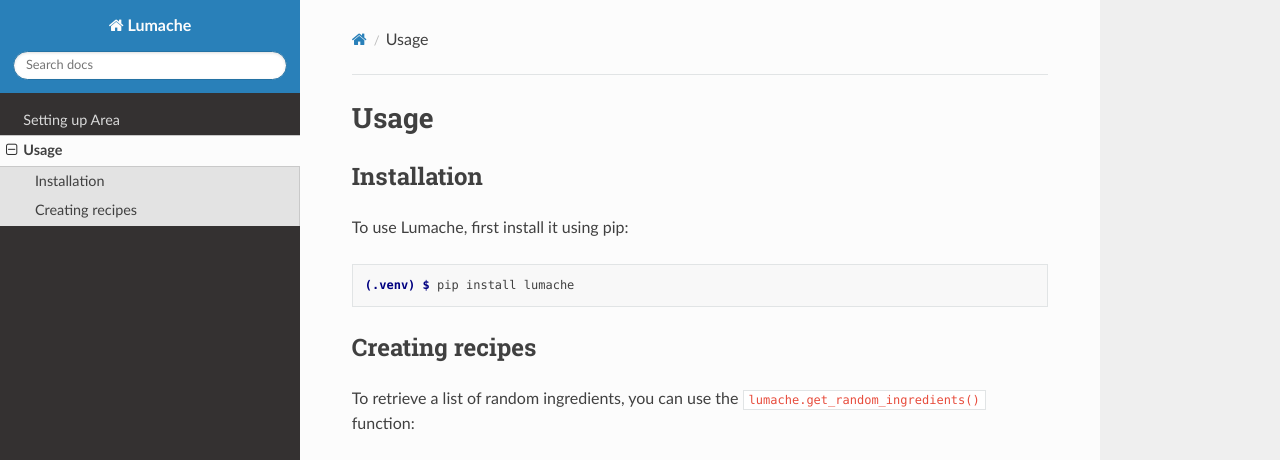
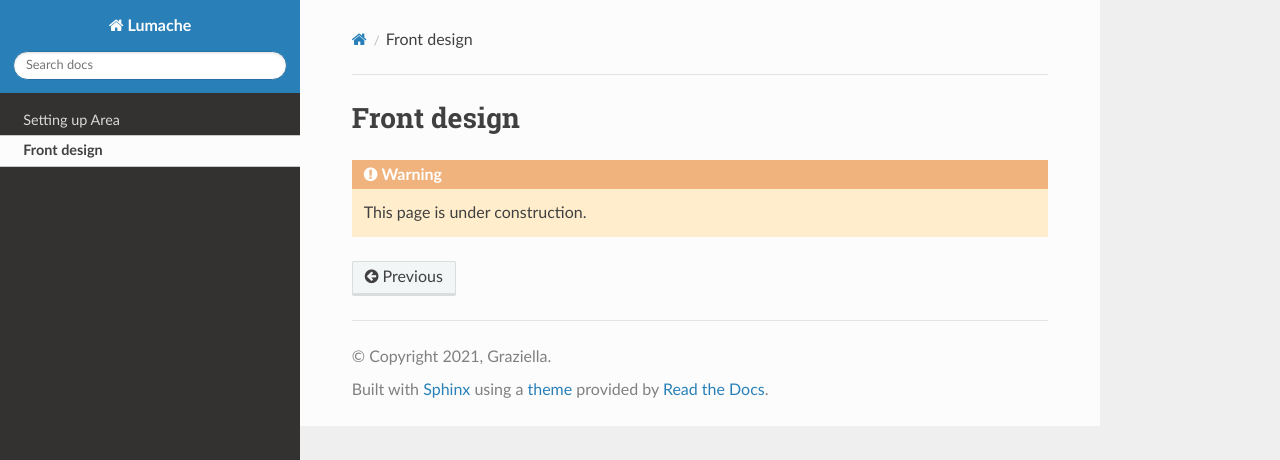
Before and after one commit to sabry134/Area-Documentation, a Sphinx documentation site: the page built from docs/source/api.rst, in a window 1280 px wide and 1095 px high. Shown: the top 460 px of the window. Built offline with Sphinx 7.4.7 and the Read the Docs theme 2.0.0, drawn with Linux system fonts in a browser that asks for light colours; some of the changed text lies outside the part shown; grey boxes are pictures that could not be loaded.

Commit message:
Update api.rst

```diff
--- a/docs/source/api.rst
+++ b/docs/source/api.rst
@@ -1,33 +1,6 @@
-Usage
-=====
+Front design
+===========
 
-.. _installation:
+.. warning::
 
-Installation
-------------
-
-To use Lumache, first install it using pip:
-
-.. code-block:: console
-
-   (.venv) $ pip install lumache
-
-Creating recipes
-----------------
-
-To retrieve a list of random ingredients,
-you can use the ``lumache.get_random_ingredients()`` function:
-
-.. autofunction:: lumache.get_random_ingredients
-
-The ``kind`` parameter should be either ``"meat"``, ``"fish"``,
-or ``"veggies"``. Otherwise, :py:func:`lumache.get_random_ingredients`
-will raise an exception.
-
-.. autoexception:: lumache.InvalidKindError
-
-For example:
-
->>> import lumache
->>> lumache.get_random_ingredients()
-['shells', 'gorgonzola', 'parsley']
+   This page is under construction.
```
